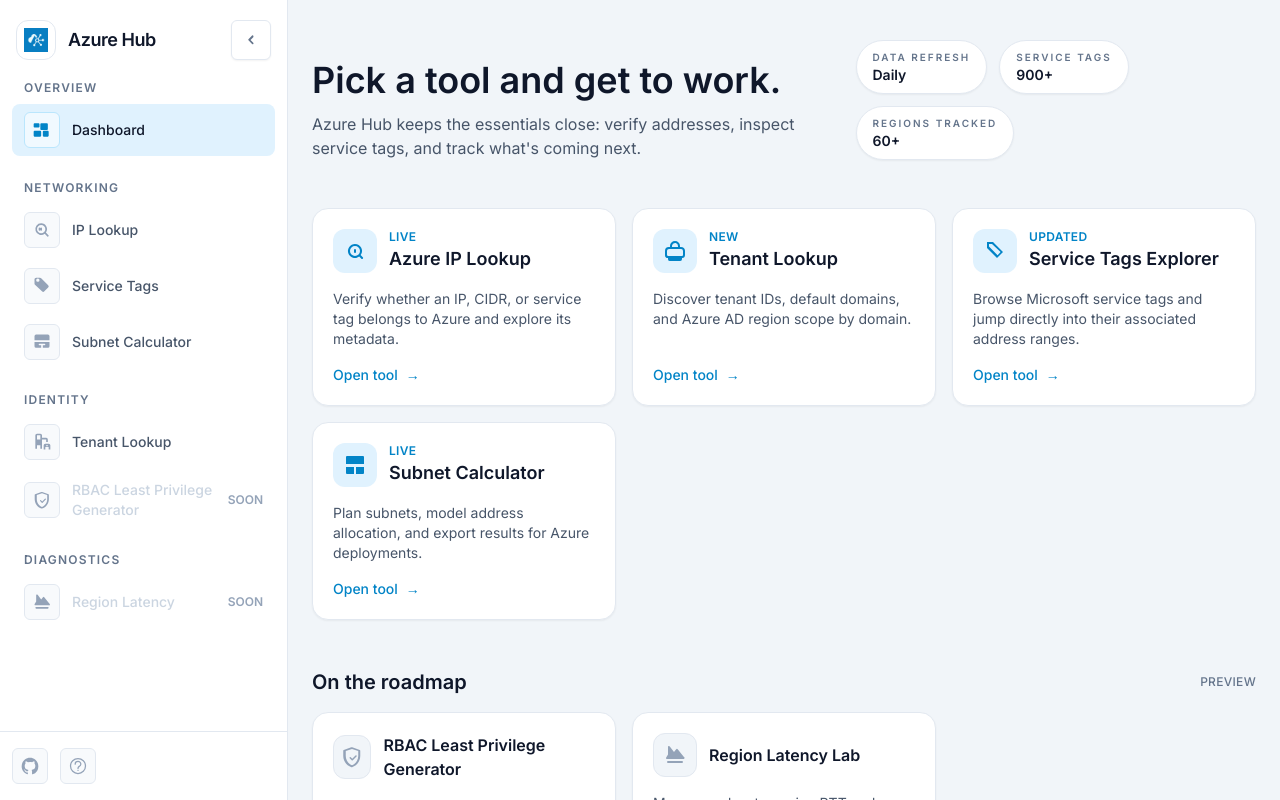
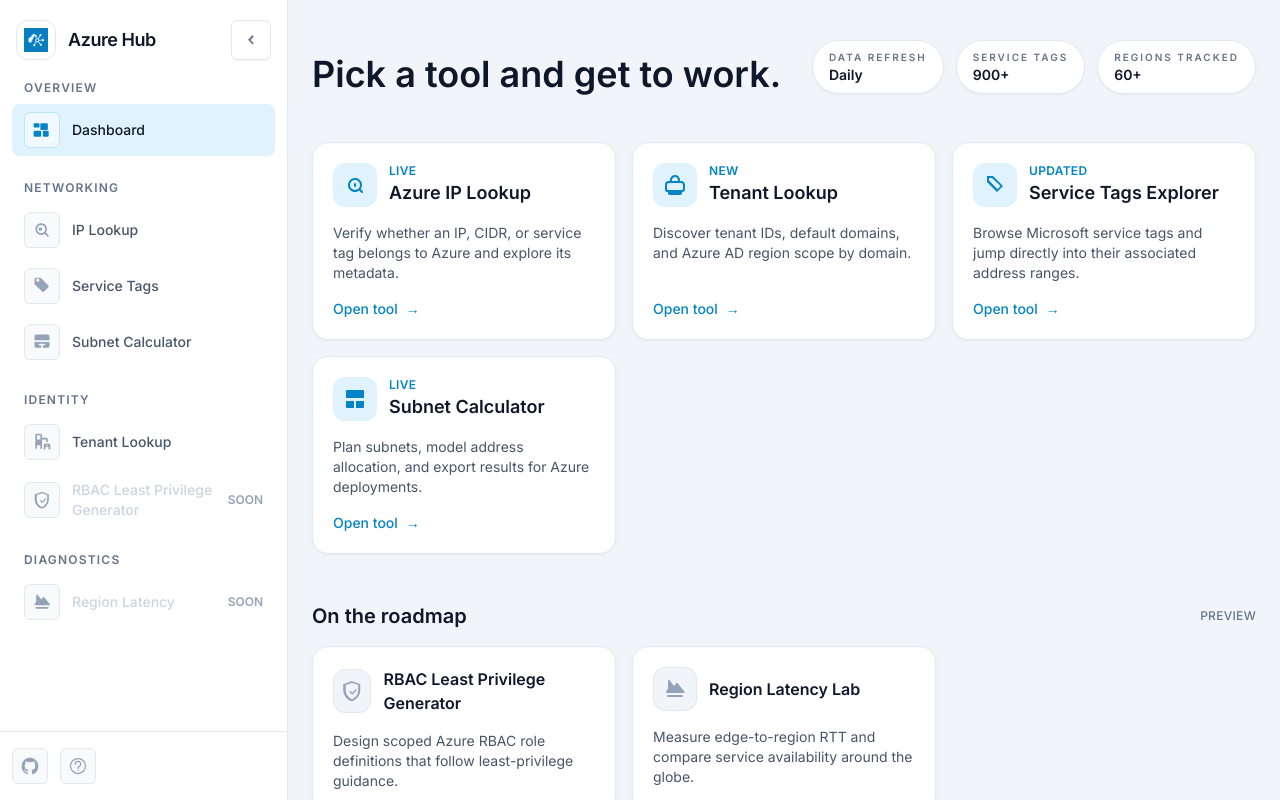
Before and after one commit to endgor/azure-ip-lookup, a Next.js app: page / in a window 1280 px wide. Built offline with nearby package versions, Linux system fonts and the light colour scheme.

Commit message:
refactor: remove redundant description from the homepage

```diff
--- a/src/pages/index.tsx
+++ b/src/pages/index.tsx
@@ -100,9 +100,6 @@
         <div className="flex flex-col gap-6 md:flex-row md:items-end md:justify-between">
           <div className="space-y-3">
             <h1 className="text-3xl font-semibold text-slate-900 md:text-4xl">Pick a tool and get to work.</h1>
-            <p className="max-w-xl text-sm text-slate-600 md:text-base">
-              Azure Hub keeps the essentials close: verify addresses, inspect service tags, and track what&apos;s coming next.
-            </p>
           </div>
           <div className="flex flex-wrap gap-3 text-xs">
             <InfoPill label="Data refresh" value="Daily" />
```
